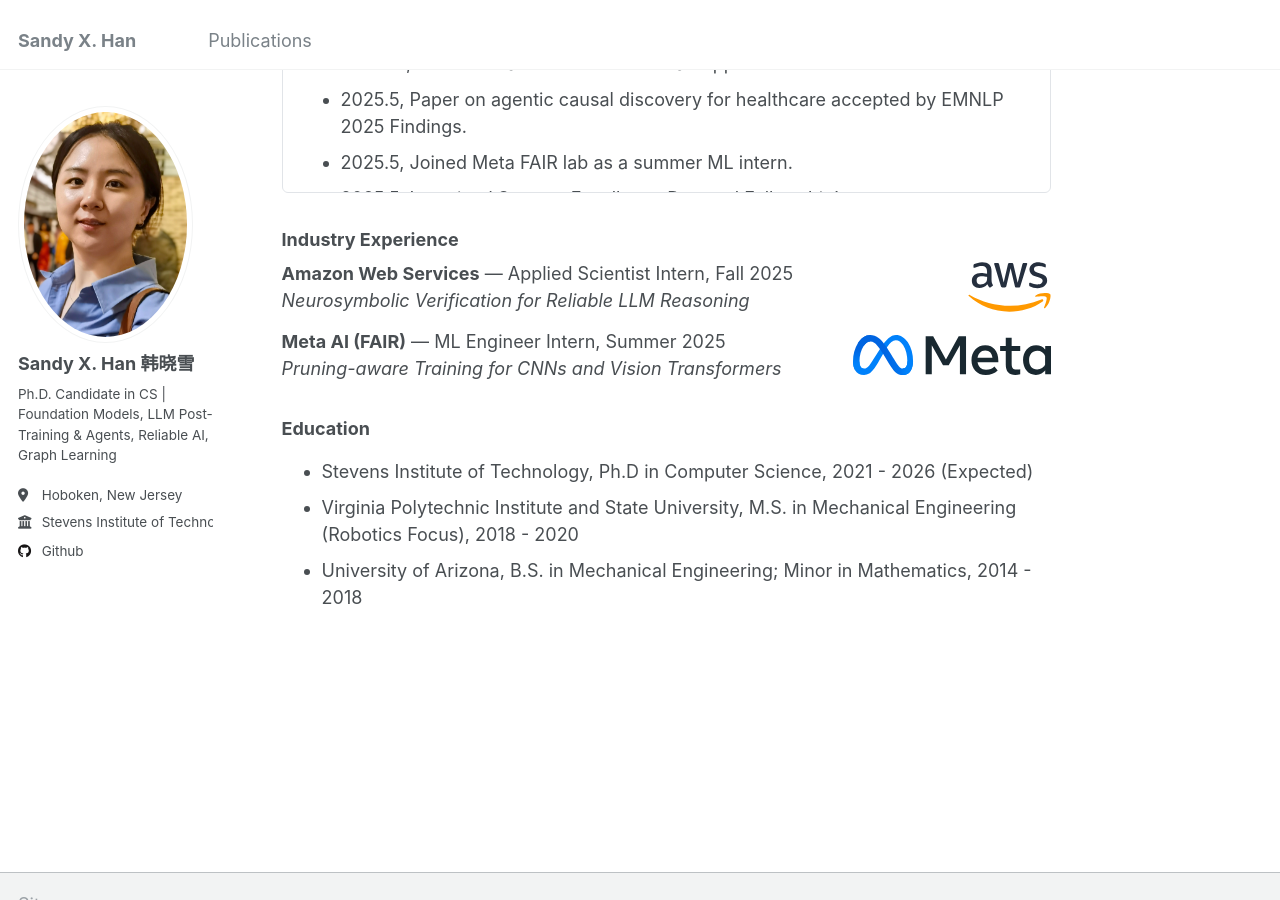
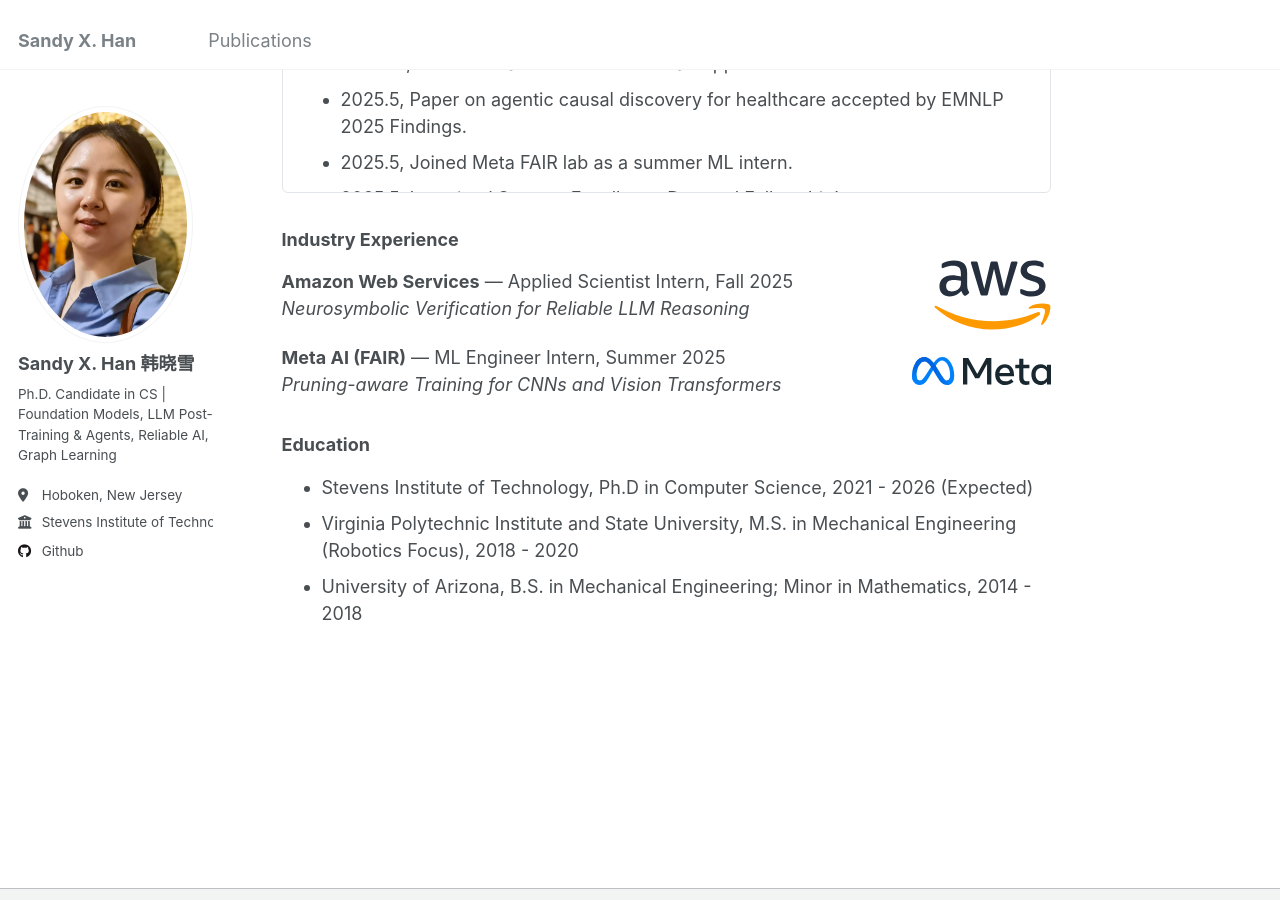
Before and after one commit to hanxiaoxue114/hanxiaoxue114.github.io, a Jekyll site: the page built from _pages/about.md, in a window 1280 px wide and 900 px high, scrolled down 668 px. Built offline with Jekyll 4.4.1, drawn with Linux system fonts in a browser that asks for light colours.

Commit message:
Adjust logo sizes: AWS larger, Meta smaller
Co-Authored-By: Claude Opus 4.6 <noreply@anthropic.com>

```diff
--- a/_pages/about.md
+++ b/_pages/about.md
@@ -42,7 +42,7 @@ Feel free to reach out if you share similar research interests or have innovativ
     <strong>Amazon Web Services</strong> — Applied Scientist Intern, Fall 2025<br>
     <em>Neurosymbolic Verification for Reliable LLM Reasoning</em>
   </div>
-  <img src="/images/aws-logo.svg" alt="AWS" style="height:50px; margin-left:1.5em;" />
+  <img src="/images/aws-logo.svg" alt="AWS" style="height:70px; margin-left:1.5em;" />
 </div>
 
 <div style="display:flex; align-items:center; margin-bottom:0.8em;">
@@ -50,7 +50,7 @@ Feel free to reach out if you share similar research interests or have innovativ
     <strong>Meta AI (FAIR)</strong> — ML Engineer Intern, Summer 2025<br>
     <em>Pruning-aware Training for CNNs and Vision Transformers</em>
   </div>
-  <img src="/images/meta-logo.svg" alt="Meta" style="height:40px; margin-left:1.5em;" />
+  <img src="/images/meta-logo.svg" alt="Meta" style="height:28px; margin-left:1.5em;" />
 </div>
 
 ### Education
```
